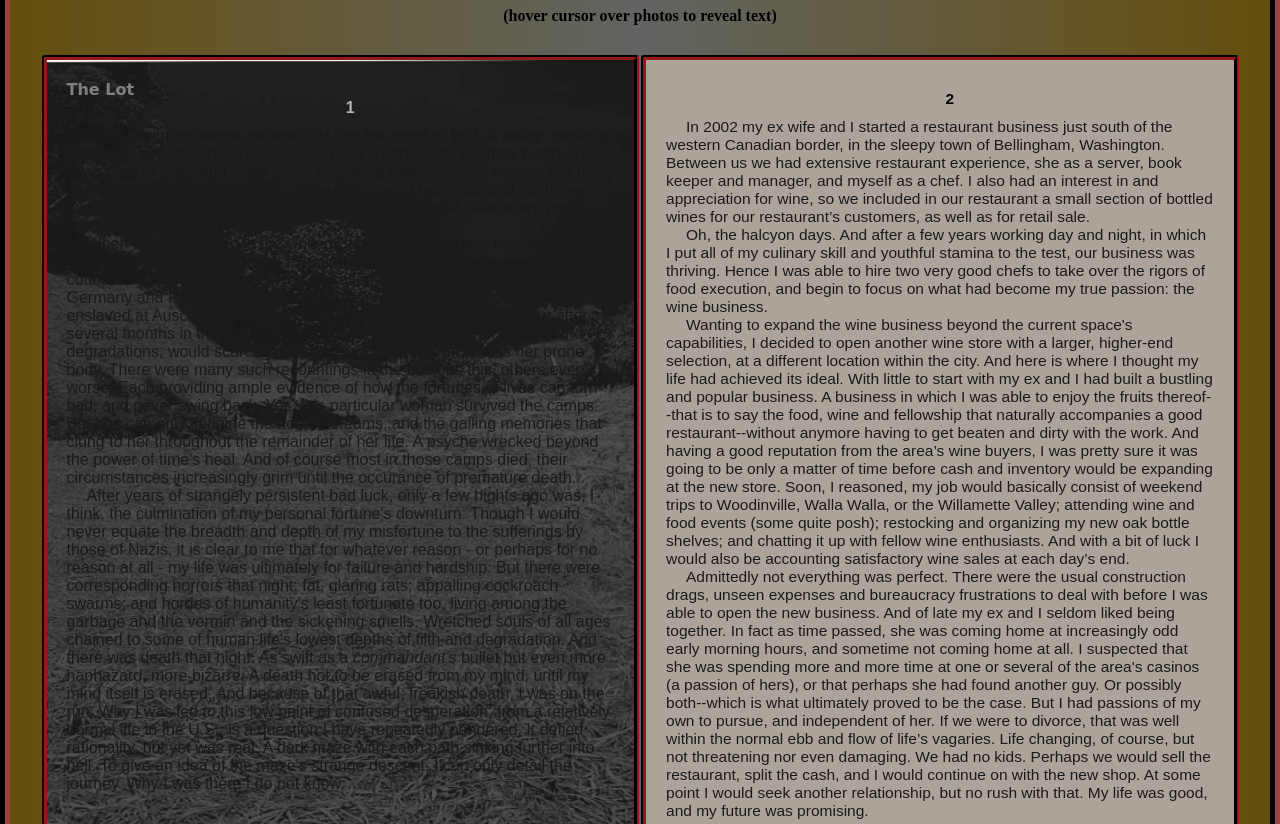
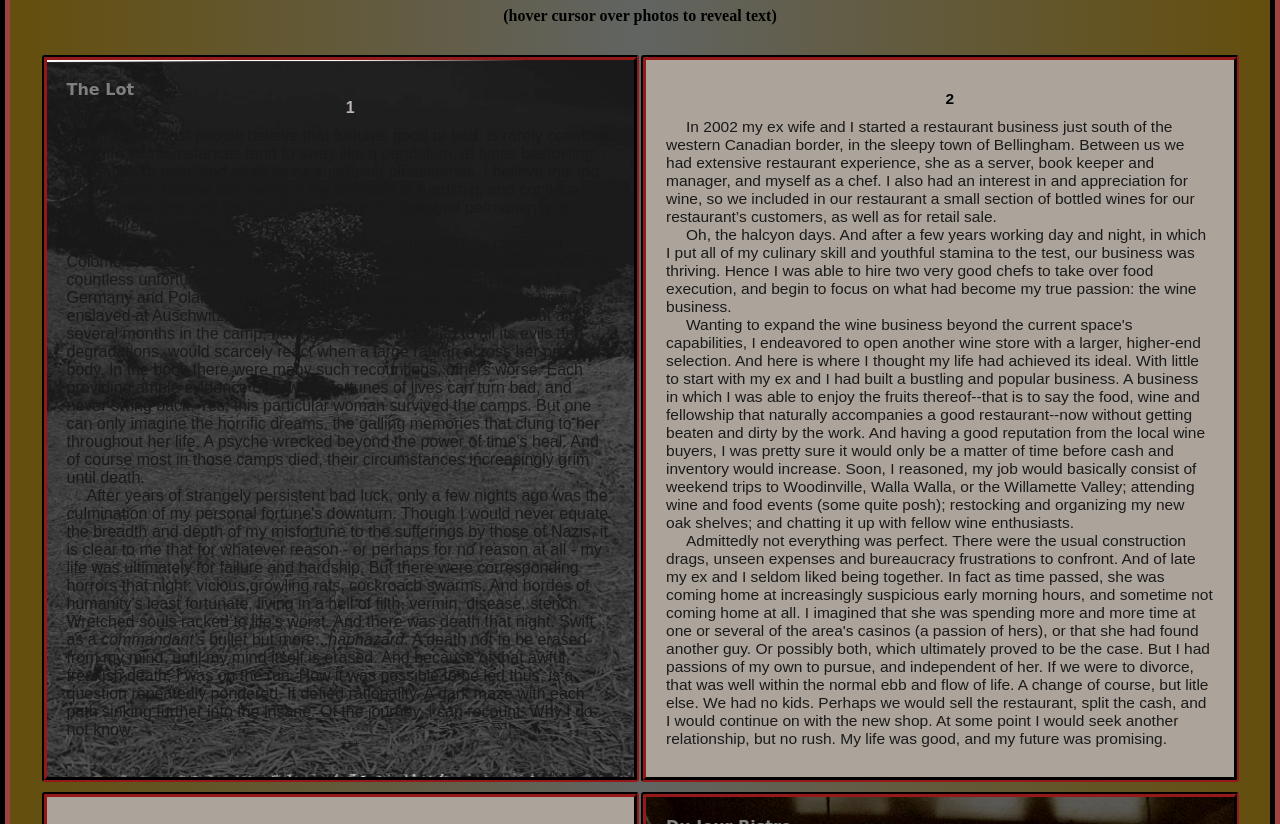
Before and after one commit to Cappielly/the-lot, a plain HTML site: page index.html in a window 1280 px wide. Shown: the part 128-952 px from the top of the page. Drawn offline with Linux system fonts and the light colour scheme.

Commit message:
edits
html, css

```diff
--- a/index.html
+++ b/index.html
@@ -34,44 +34,38 @@
           how prior to being enslaved at Auschwitz, she would shriek at the
           sight of a mouse. But after several months in the camp, having grown
           accustomed to all its evils and degradations, would scarcely react
-          when a large rat ran across her prone body. There were many such
-          recountings in the book as this, others even worse. Each providing
+          when a large rat ran across her prone body. In the book there were many such
+          recountings, others worse. Each providing
           ample evidence of how the fortunes of lives can turn bad, and never
           swing back. Yes, this particular woman survived the camps. But one
-          can only imagine the horrific dreams, and the galling memories that
-          clung to her throughout the remainder of her life. A psyche wrecked
+          can only imagine the horrific dreams, the galling memories that
+          clung to her throughout her life. A psyche wrecked
           beyond the power of time's heal. And of course most in those camps
-          died, their circumstances increasingly grim until the occurance of
-          premature death.
+          died, their circumstances increasingly grim until  death.
         </p>
         <p>
           After years of strangely persistent bad luck, only a few nights ago
-          was, I think, the culmination of my personal fortune's downturn.
+          was the culmination of my personal fortune's downturn.
           Though I would never equate the breadth and depth of my misfortune
           to the sufferings by those of Nazis, it is clear to me
           that for whatever reason - or perhaps for no reason at all - my life
-          was ultimately for failure and hardship. But there were corresponding horrors that night: fat, glaring rats; appalling
-          cockroach swarms; and hordes of humanity's least fortunate too,
-          living among the garbage and the vermin and the sickening smells.
-          Wretched souls of all ages chained to some of human life's lowest
-          depths of filth and degradation. And there was death that night. As
-          swift as a <i>commandant's</i> bullet but even more haphazard, more
-          bizarre. A death not to be erased from my mind, until my mind itself
+          was ultimately for failure and hardship. But there were corresponding horrors that night: vicious,growling rats,
+          cockroach swarms. And hordes of humanity's least fortunate,
+          living in a hell of filth, vermin, disease, stench.
+          Wretched souls racked to life's worst. And there was death that night.
+          Swift as a <i>commandant's</i> bullet but more...<i>haphazard</i>. A death not to be erased from my mind, until my mind itself
           is erased. And because of that awful, freakish death, I was on the
-          run. Why I was led to this low point of confused desperation, from a
-          relatively normal life in the U.S., is a question I have repeatedly
-          pondered. It defied rationality, but yet was real. A dark maze with
-          each path sinking further into hell. To give an idea of the maze's
-          strange descent, I can only detail the journey. Why I was there I do
-          not know.
-        </p>
+          run. How it was possible to be led thus, is a question repeatedly
+          pondered. It defied rationality. A dark maze with
+          each path sinking further into the insane. Of the journey, I can recount. Why I do not know.
+        </p>
+        <p id="asterisk">***</p>
       </div>
       <div class="even1">
         <p class="pn">2</p>
         <p>
           In 2002 my ex wife and I started a restaurant business just south of
-          the western Canadian border, in the sleepy town of Bellingham,
-          Washington. Between us we had extensive restaurant experience, she
+          the western Canadian border, in the sleepy town of Bellingham. Between us we had extensive restaurant experience, she
           as a server, book keeper and manager, and myself as a chef. I also
           had an interest in and appreciation for wine, so we included in our
           restaurant a small section of bottled wines for our restaurant’s
@@ -81,44 +75,40 @@
           Oh, the halcyon days. And after a few years working day and night,
           in which I put all of my culinary skill and youthful stamina to the
           test, our business was thriving. Hence I was able to hire two very
-          good chefs to take over the rigors of food execution, and begin to
+          good chefs to take over food execution, and begin to
           focus on what had become my true passion: the wine business.
         </p>
         <p>
           Wanting to expand the wine business beyond the current space's
-          capabilities, I decided to open another wine store with a larger,
-          higher-end selection, at a different location within the city. And
+          capabilities, I endeavored to open another wine store with a larger,
+          higher-end selection. And
           here is where I thought my life had achieved its ideal. With little
           to start with my ex and I had built a bustling and popular business.
           A business in which I was able to enjoy the fruits thereof--that is
           to say the food, wine and fellowship that naturally accompanies a
-          good restaurant--without anymore having to get beaten and dirty with
-          the work. And having a good reputation from the area’s wine buyers,
-          I was pretty sure it was going to be only a matter of time before
-          cash and inventory would be expanding at the new store. Soon, I
+          good restaurant--now without getting beaten and dirty by
+          the work. And having a good reputation from the local wine buyers,
+          I was pretty sure it would only be a matter of time before
+          cash and inventory would increase. Soon, I
           reasoned, my job would basically consist of weekend trips to
           Woodinville, Walla Walla, or the Willamette Valley; attending wine
           and food events (some quite posh); restocking and organizing my new
-          oak bottle shelves; and chatting it up with fellow wine enthusiasts.
-          And with a bit of luck I would also be accounting satisfactory wine
-          sales at each day’s end.
+          oak shelves; and chatting it up with fellow wine enthusiasts.
         </p>
         <p>
           Admittedly not everything was perfect. There were the usual
-          construction drags, unseen expenses and bureaucracy frustrations to
-          deal with before I was able to open the new business. And of late my
+          construction drags, unseen expenses and bureaucracy frustrations to confront. And of late my
           ex and I seldom liked being together. In fact as time passed, she
-          was coming home at increasingly odd early morning hours, and
-          sometime not coming home at all. I suspected that she was spending
+          was coming home at increasingly suspicious early morning hours, and
+          sometime not coming home at all. I imagined that she was spending
           more and more time at one or several of the area's casinos (a
-          passion of hers), or that perhaps she had found another guy. Or
-          possibly both--which is what ultimately proved to be the case. But I
+          passion of hers), or that she had found another guy. Or
+          possibly both, which ultimately proved to be the case. But I
           had passions of my own to pursue, and independent of her. If we were
-          to divorce, that was well within the normal ebb and flow of life’s
-          vagaries. Life changing, of course, but not threatening nor even
-          damaging. We had no kids. Perhaps we would sell the restaurant,
+          to divorce, that was well within the normal ebb and flow of life.
+          A change of course, but litle else. We had no kids. Perhaps we would sell the restaurant,
           split the cash, and I would continue on with the new shop. At some
-          point I would seek another relationship, but no rush with that. My
+          point I would seek another relationship, but no rush. My
           life was good, and my future was promising.
         </p>
       </div>
@@ -129,7 +119,7 @@
         <p>
           It is strange to now reflect that at the time in my life when I most
           believed things were set to go well, the yet-to-be-told story of my
-          future could be so different. Maybe it shouldn’t seem strange, for
+          future could be so contrary. Maybe it shouldn’t seem strange, for
           life is nothing if not a series of surprises, great and small. When
           I was in grade school the most popular, best looking kid in class
           started complaining of headaches. In time he stopped coming to
--- a/lot.css
+++ b/lot.css
@@ -49,6 +49,10 @@ p {
   grid-template-columns: 1fr 1fr;
   grid-gap: 2px;
   margin-top: 30px;
+}
+#asterisk{
+  text-align: center;
+  color: fff;
 }
 
 .pn1 {
```
